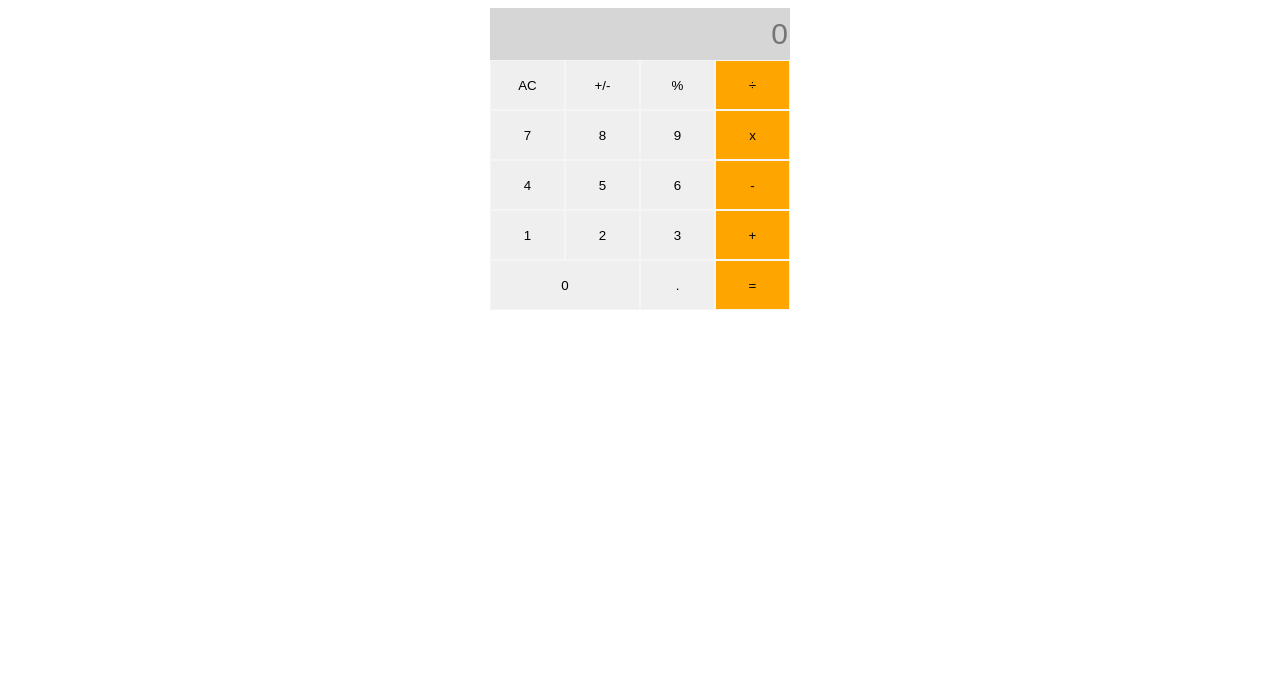
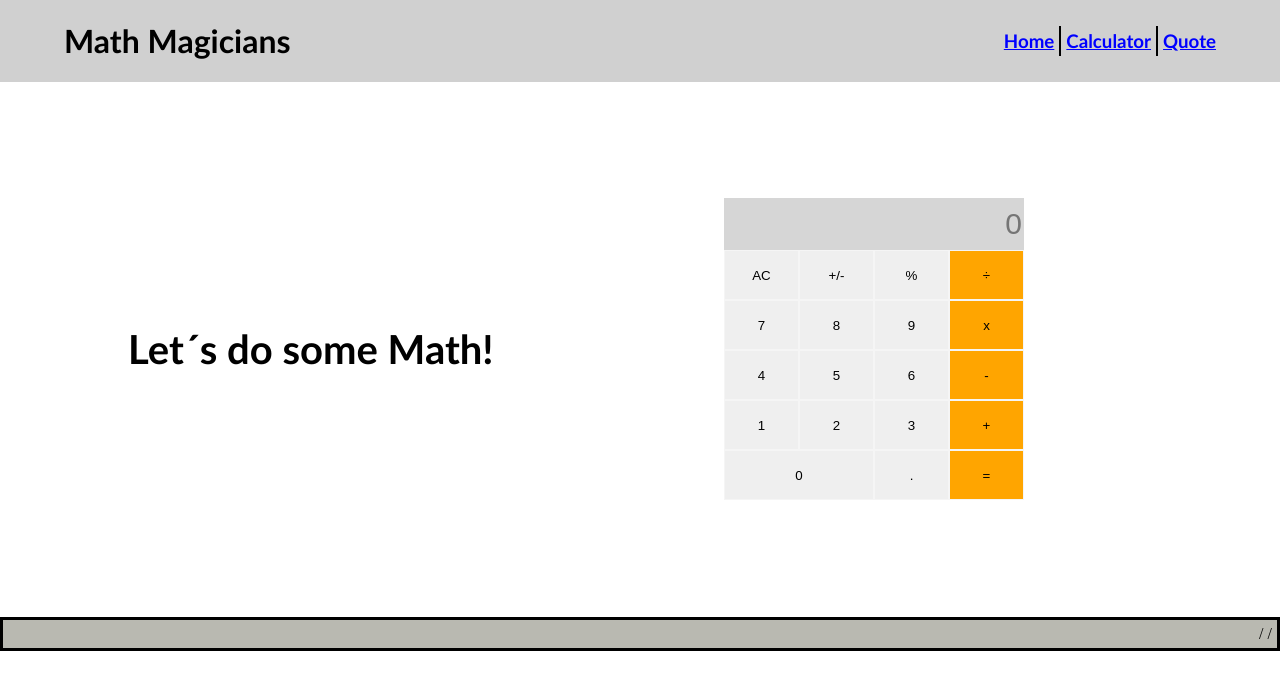
Before and after one commit to DiegoMero/magic-maths, a React (Create React App) app: page / in a window 1280 px wide. Shown: the top 690 px of the page. Built offline with nearby package versions, Linux system fonts and the light colour scheme.

Commit message:
Add the header, footer and calculator section

```diff
--- a/package.json
+++ b/package.json
@@ -9,6 +9,7 @@
     "big.js": "^6.2.1",
     "react": "^18.2.0",
     "react-dom": "^18.2.0",
+    "react-router-dom": "^6.3.0",
     "react-scripts": "5.0.1",
     "web-vitals": "^2.1.4"
   },
--- a/src/App.css
+++ b/src/App.css
@@ -1,4 +1,7 @@
 body {
-  display: flex;
-  justify-content: center;
+  margin: 0;
 }
+
+.App {
+  width: 100%;
+}
--- a/src/App.js
+++ b/src/App.js
@@ -1,12 +1,16 @@
 import React from 'react';
 import './App.css';
 import Calculator from './components/Calculator';
+import Header from './components/Header';
+import Footer from './components/Footer';
 
 export default class App extends React.PureComponent {
   render() {
     return (
       <div className="App">
+        <Header />
         <Calculator />
+        <Footer />
       </div>
     );
   }
--- a/src/components/Calculator.css
+++ b/src/components/Calculator.css
@@ -1,9 +1,20 @@
-.bolddd {
-  color: midnightblue;
+.calcultatorSection {
+  display: flex;
+  width: 100%;
+  align-items: center;
+  font-family: 'Gill Sans', 'Gill Sans MT', Calibri, 'Trebuchet MS', sans-serif;
+  height: 535px;
+}
+
+.calcultatorSection h2 {
+  margin-left: 10%;
+  font-size: 40px;
 }
 
 .calculator {
   width: 300px;
+  margin-left: auto;
+  margin-right: 20%;
 }
 
 .calculator-input {
--- a/src/components/Calculator.js
+++ b/src/components/Calculator.js
@@ -17,6 +17,8 @@ export default function Calculator() {
 
   const { total, next } = state;
   return (
+    <div className="calcultatorSection">
+      <h2>Let´s do some Math!</h2>
       <div className="calculator">
         <input className="calculator-input" type="input" placeholder={next || total || 0} readOnly="true" />
         <div className="line1">
@@ -49,5 +51,6 @@ export default function Calculator() {
           <button className="equal-button" type="button" onClick={handleEvent}>=</button>
         </div>
       </div>
+    </div>
   );
 }
--- /dev/null
+++ b/src/components/Footer.css
@@ -0,0 +1,11 @@
+footer {
+  margin-top: auto;
+}
+
+footer div {
+  background-color: #b9b9b1;
+  display: flex;
+  justify-content: flex-end;
+  padding: 5px;
+  border: 3px solid black;
+}
--- /dev/null
+++ b/src/components/Footer.js
@@ -0,0 +1,14 @@
+import React from 'react';
+import './Footer.css';
+
+class Footer extends React.PureComponent {
+  render() {
+    return (
+      <footer>
+        <div>/ /</div>
+      </footer>
+    );
+  }
+}
+
+export default Footer;
--- /dev/null
+++ b/src/components/Header.css
@@ -0,0 +1,25 @@
+.header {
+  display: flex;
+  font-family: 'Gill Sans', 'Gill Sans MT', Calibri, 'Trebuchet MS', sans-serif;
+  width: 100%;
+  background-color: rgba(128, 128, 128, 0.37);
+}
+
+.header h1 {
+  margin-left: 5%;
+}
+
+.linksContainer {
+  display: flex;
+  align-items: center;
+  margin-left: auto;
+  gap: 5px;
+  margin-right: 5%;
+  text-decoration: underline;
+  color: blue;
+}
+
+.linksContainer span {
+  border: solid black 1px;
+  height: 35%;
+}
--- /dev/null
+++ b/src/components/Header.js
@@ -0,0 +1,21 @@
+import React from 'react';
+import './Header.css';
+
+class Header extends React.PureComponent {
+  render() {
+    return (
+      <header className="header">
+        <h1>Math Magicians</h1>
+        <div className="linksContainer">
+          <h3 className="home">Home</h3>
+          <span />
+          <h3>Calculator</h3>
+          <span />
+          <h3>Quote</h3>
+        </div>
+      </header>
+    );
+  }
+}
+
+export default Header;
--- a/src/index.js
+++ b/src/index.js
@@ -1,10 +1,13 @@
 import React from 'react';
 import ReactDOM from 'react-dom/client';
+import { BrowserRouter } from 'react-router-dom';
 import App from './App';
 
 const root = ReactDOM.createRoot(document.getElementById('root'));
 root.render(
   <React.StrictMode>
-    <App />
+    <BrowserRouter>
+      <App />
+    </BrowserRouter>
   </React.StrictMode>,
 );
```
Also changed, not shown: 1 other file (tests, documents, lock files or other folders). Lines whose indentation alone changed are shown as unchanged.
